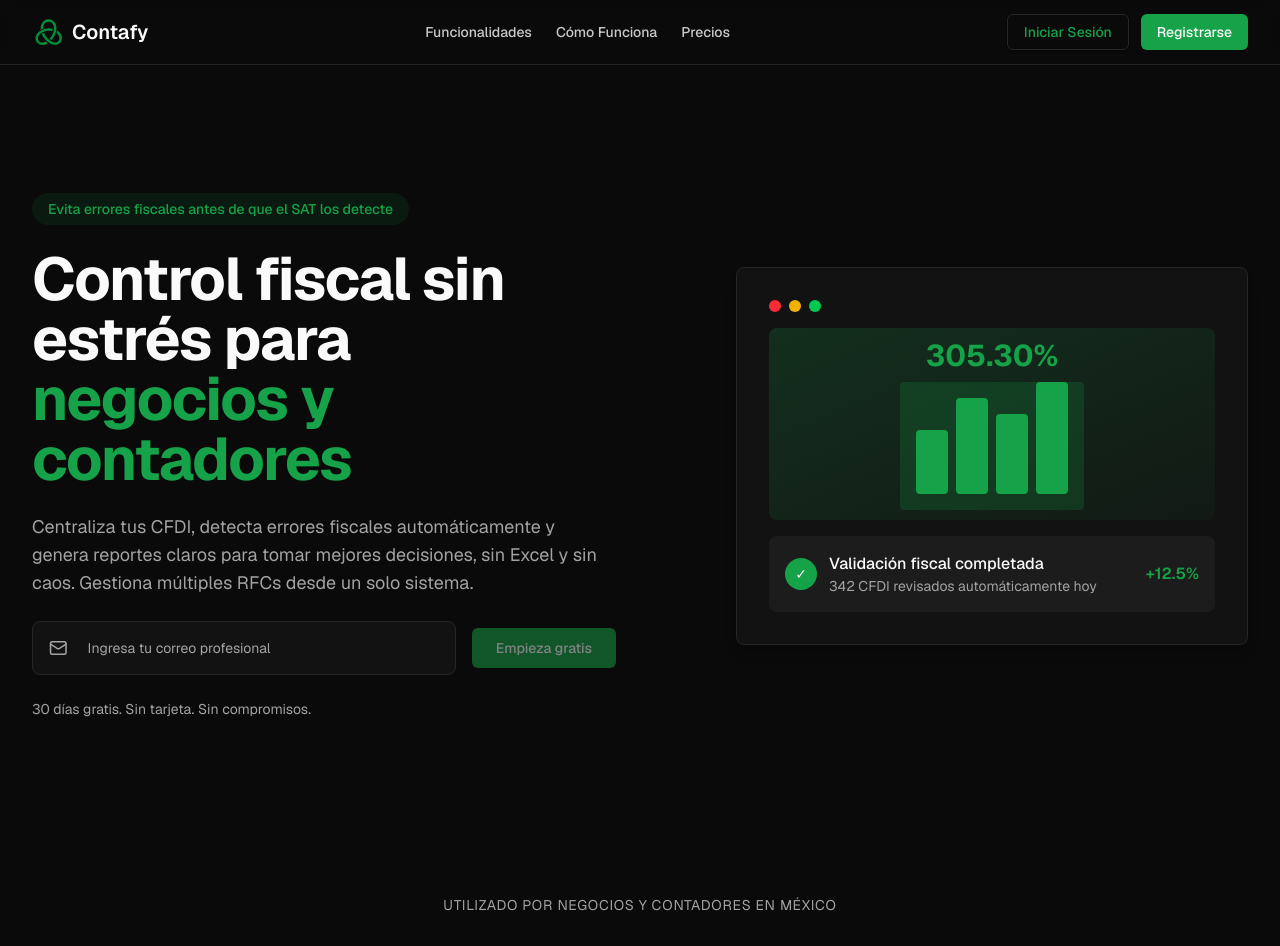
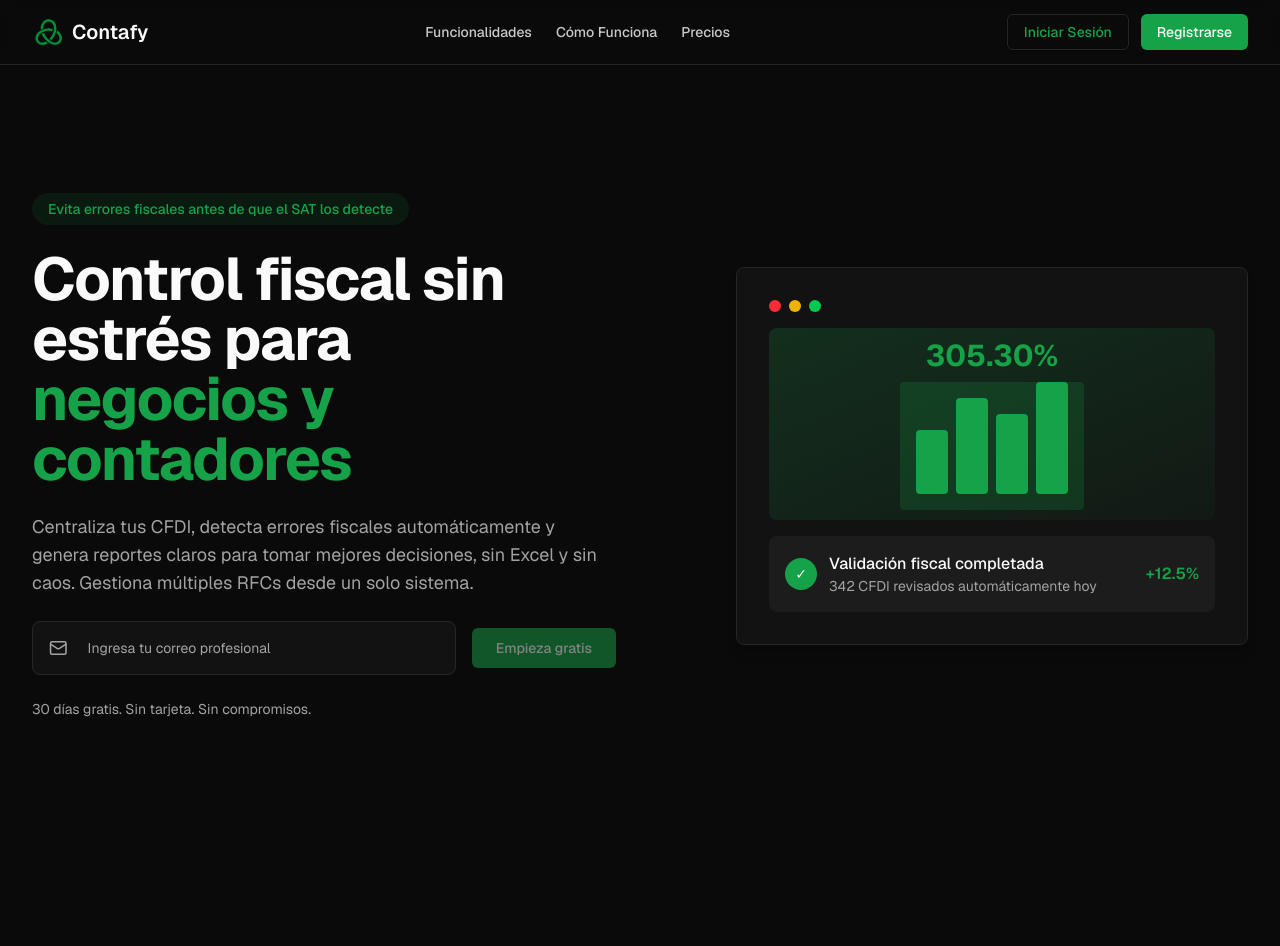
Before and after one commit to pakomercado0517/tresa-contaflow-web, a Next.js app: page / in a window 1280 px wide. Shown: the top 946 px of the page. Built offline with nearby package versions, Linux system fonts and the light colour scheme; no server answers.

Commit message:
refactor: comment out TrustSection in HomePage component
- Removed the TrustSection import and commented out its usage in the HomePage component to streamline the layout.

```diff
--- a/app/page.tsx
+++ b/app/page.tsx
@@ -1,7 +1,6 @@
 import { Suspense } from 'react';
 import { Header } from './components/Header';
 import { HeroSection } from './components/HeroSection';
-import { TrustSection } from './components/TrustSection';
 import { FeaturesSection } from './components/FeaturesSection';
 import { DashboardPreview } from './components/DashboardPreview';
 import { PricingSection } from './components/PricingSection';
@@ -29,7 +28,7 @@
     <div className="bg-background min-h-screen">
       <Header />
       <HeroSection />
-      <TrustSection />
+      {/* <TrustSection /> */}
       <FeaturesSection />
       <DashboardPreview />
       <Suspense
```
